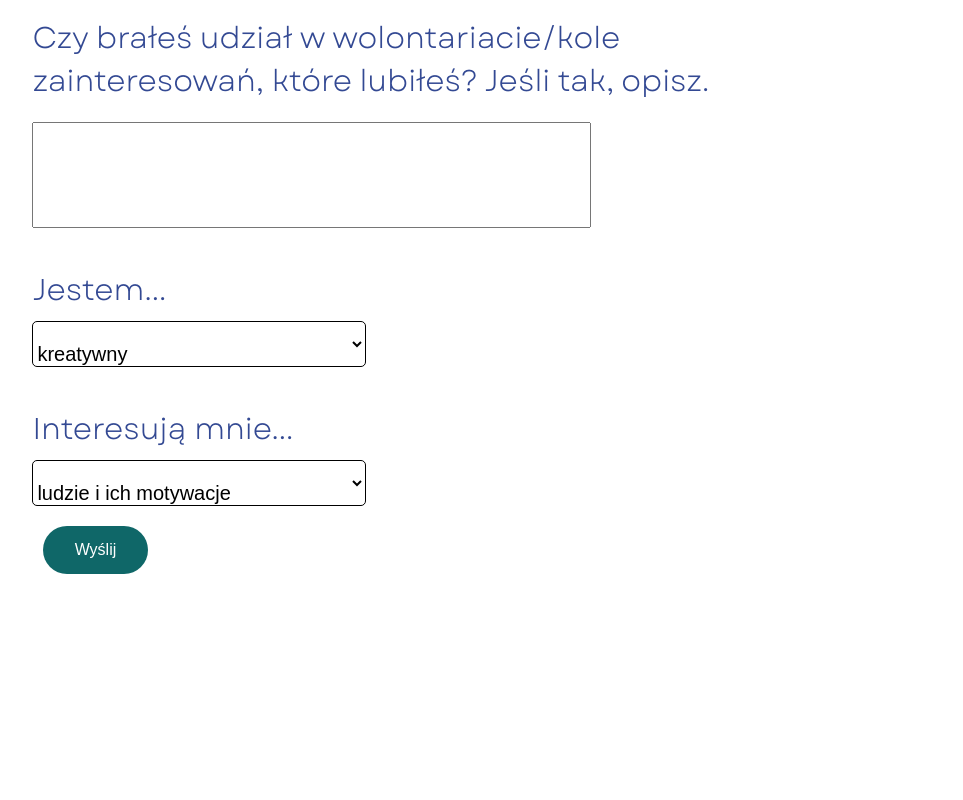
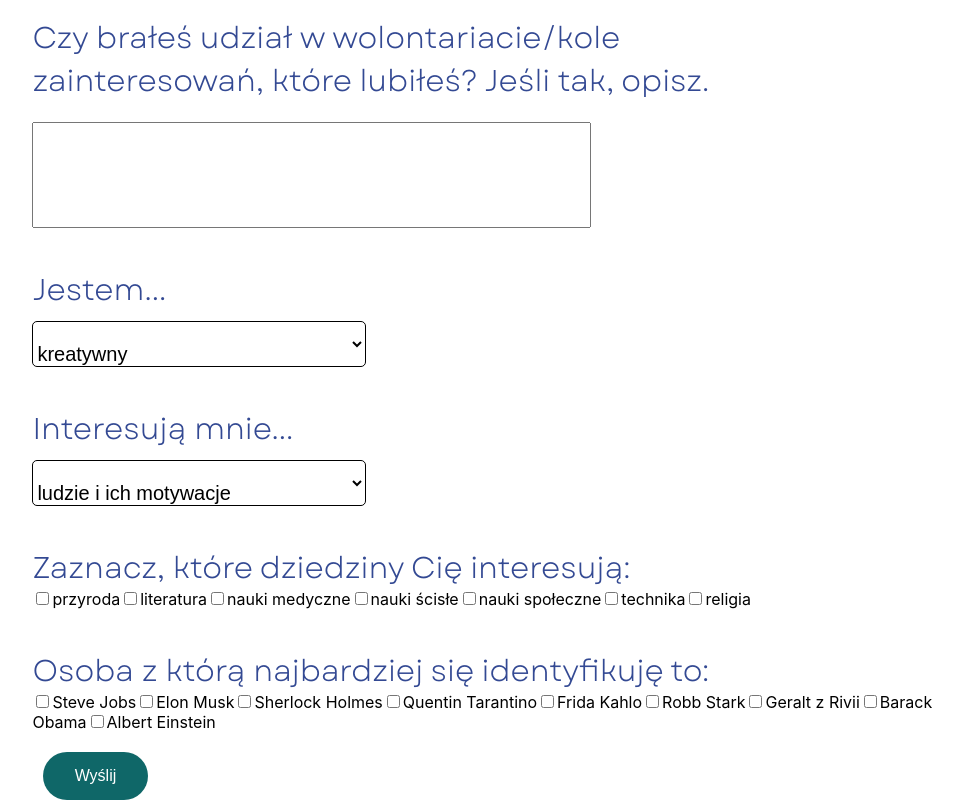
Before and after one commit to JanFidor/GolemYeah, a React (Create React App) app in the folder web_app/frontend/: page /uni-tool in a window 1280 px wide. Shown: the part 877-1677 px from the top of the page, without its empty margins (262-1225 px from the left). Before the commit the page ends 1451 px from the top, so only its background shows below. Built offline with nearby package versions, Linux system fonts and the light colour scheme.

Commit message:
multichoice integrated

```diff
--- a/web_app/frontend/src/components/uniToolView.jsx
+++ b/web_app/frontend/src/components/uniToolView.jsx
@@ -6,6 +6,7 @@ import SingleChoiceInput from "./singleChoiceInput";
 import TextInput from "./textInput";
 import {useNavigate} from "react-router-dom";
 // import QuestionForm from './questionForm';
+import MultiChoiceInput from "./MultiChoiceInput";
 
 
 const UniToolView = ({setter}) => {
@@ -16,6 +17,8 @@ const UniToolView = ({setter}) => {
     const [text4, setText4] = useState('');
     const [option1, setOption1] = useState('');
     const [option2, setOption2] = useState('');
+    const [selectedOptions1, setSelectedOptions1] = useState([]);
+    const [selectedOptions2, setSelectedOptions2] = useState([]);
     // const [option5, setOption5] = useState('');
     // const [option6, setOption6] = useState('');
     // const [option7, setOption7] = useState('');
@@ -37,6 +40,8 @@ const UniToolView = ({setter}) => {
                 'text4': text4,
                 'text5': option1,
                 'text6': option2,
+                'text7': selectedOptions1,
+                'text8': selectedOptions2,
             }),
         };
 
@@ -129,28 +134,18 @@ const UniToolView = ({setter}) => {
                                        choices={['kreatywny', 'duszą artystyczną', 'przedsiębiorczy', 'logiczny', 'komunikatywny']} state={option1} setState={setOption1} />
                     <SingleChoiceInput question={'Interesują mnie...'}
                                        choices={['ludzie i ich motywacje', 'biznes', 'media', 'nowinki technologiczne', 'design', 'muzyka', 'sport', 'taniec', 'literatura']} state={option2} setState={setOption2} />
-                    {/*                   state={option2} setState={setOption2} />*/}
-                    {/*<SingleChoiceInput question={'Czy lubisz brać udział w licznych warsztatach i projektach?'}*/}
-                    {/*                   choices={['Tak', 'Nie', 'Nie wiem']}*/}
-                    {/*                   state={option3} setState={setOption3} />*/}
-                    {/*<SingleChoiceInput question={'Czy ważne jest dla ciebie znalezienie pracy w trakcie studiów albo bezpośrednio po ich ukończeniu?'}*/}
-                    {/*                   choices={['Tak', 'Nie', 'Nie wiem']}*/}
-                    {/*                   state={option4} setState={setOption4} />*/}
-                    {/*<SingleChoiceInput question={'Czy wśród natury czujesz się w swoim żywiole?'}*/}
-                    {/*                   choices={['Tak', 'Nie', 'Nie wiem']}*/}
-                    {/*                   state={option5} setState={setOption5} />*/}
-                    {/*<SingleChoiceInput question={'Czy wśród natury czujesz się w swoim żywiole?'}*/}
-                    {/*                   choices={['Tak', 'Nie', 'Nie wiem']}*/}
-                    {/*                   state={option6} setState={setOption6} />*/}
-                    {/*<SingleChoiceInput question={'Czy wśród natury czujesz się w swoim żywiole?'}*/}
-                    {/*                   choices={['Tak', 'Nie', 'Nie wiem']}*/}
-                    {/*                   state={option7} setState={setOption7} />*/}
-                    {/*<SingleChoiceInput question={'Czy wśród natury czujesz się w swoim żywiole?'}*/}
-                    {/*                   choices={['Tak', 'Nie', 'Nie wiem']}*/}
-                    {/*                   state={option8} setState={setOption8} />*/}
-                    {/*<SingleChoiceInput question={'Czy wśród natury czujesz się w swoim żywiole?'}*/}
-                    {/*                   choices={['Tak', 'Nie', 'Nie wiem']}*/}
-                    {/*                   state={option9} setState={setOption9} />*/}
+                    <MultiChoiceInput
+                        question={'Zaznacz, które dziedziny Cię interesują:'}
+                        choices={['przyroda', 'literatura', 'nauki medyczne', 'nauki ścisłe', 'nauki społeczne', 'technika', 'religia']}
+                        selectedOptions={selectedOptions1}
+                        setSelectedOptions={setSelectedOptions1}
+                    />
+                    <MultiChoiceInput
+                        question={'Osoba z którą najbardziej się identyfikuję to:'}
+                        choices={['Steve Jobs', 'Elon Musk', 'Sherlock Holmes', 'Quentin Tarantino', 'Frida Kahlo', 'Robb Stark', 'Geralt z Rivii', 'Barack Obama', 'Albert Einstein']}
+                        selectedOptions={selectedOptions2}
+                        setSelectedOptions={setSelectedOptions2}
+                    />
                 </form>
                 <button className={"button-tool"} onClick={handleClick}>Wyślij</button>
             </div>
```
